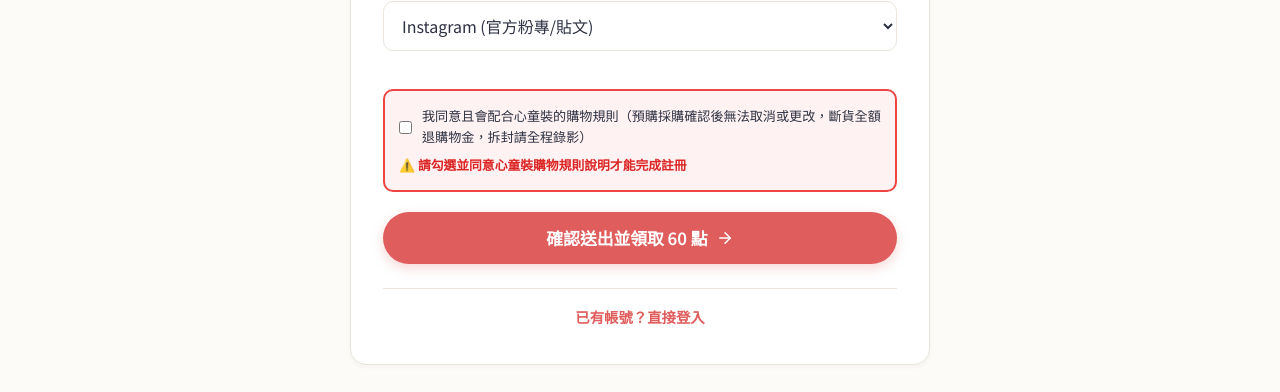
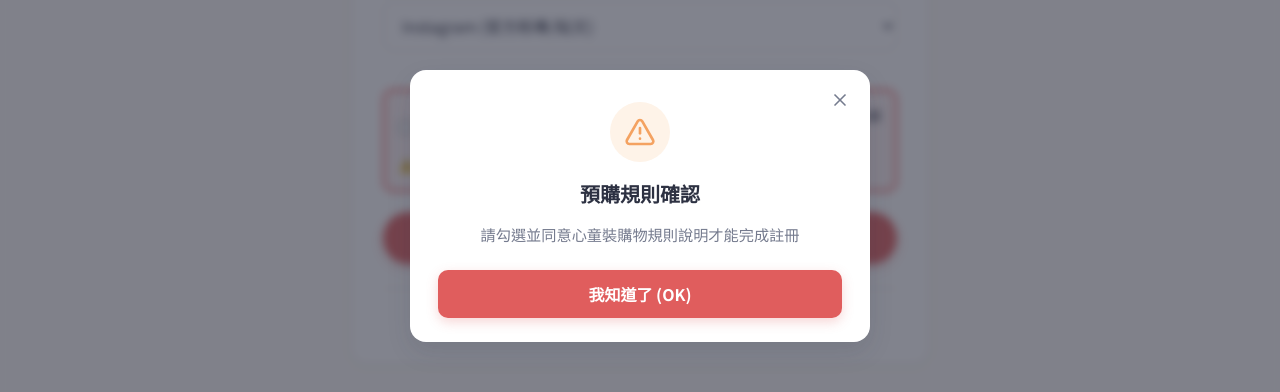
Before and after one commit to johnyu1234/heart-kids-wear, a React (Vite) app in the folder frontend/: page /register in a window 1280 px wide. Both pictures are taken after typing "Sample", "2020-01-15", "name@example.com", "5551234", "Sample123", "Sample123" into the empty fields and a click on the button "確認送出並領取 60 點". Shown: the part 1081-1473 px from the top of the page. Built offline with nearby package versions, Linux system fonts and the light colour scheme; no server answers.

Commit message:
feat(ui): replace browser alert with in-app UI popup modal for registration and checkout

```diff
--- /dev/null
+++ b/frontend/src/components/common/UIModal.jsx
@@ -0,0 +1,131 @@
+import React from "react";
+import { AlertTriangle, AlertCircle, CheckCircle2, Info, X } from "lucide-react";
+import { useTranslation } from "../../i18n/I18nContext";
+
+export function UIModal({
+  isOpen,
+  onClose,
+  title,
+  message,
+  type = "warning",
+  confirmText,
+}) {
+  const { t } = useTranslation();
+
+  if (!isOpen) return null;
+
+  const getIcon = () => {
+    switch (type) {
+      case "error":
+        return <AlertCircle size={32} style={{ color: "#E63946" }} />;
+      case "success":
+        return <CheckCircle2 size={32} style={{ color: "var(--accent-mint)" }} />;
+      case "info":
+        return <Info size={32} style={{ color: "var(--accent-sky)" }} />;
+      case "warning":
+      default:
+        return <AlertTriangle size={32} style={{ color: "var(--accent-gold)" }} />;
+    }
+  };
+
+  const getHeaderBg = () => {
+    switch (type) {
+      case "error":
+        return "#FDE8E8";
+      case "success":
+        return "var(--accent-mint-light)";
+      case "info":
+        return "var(--accent-sky-light)";
+      case "warning":
+      default:
+        return "var(--accent-gold-light)";
+    }
+  };
+
+  return (
+    <div className="modal-overlay" onClick={onClose} style={{ zIndex: 1000 }}>
+      <div
+        className="modal-content"
+        onClick={(e) => e.stopPropagation()}
+        style={{
+          maxWidth: "460px",
+          textAlign: "center",
+          padding: "32px 28px 24px",
+          position: "relative",
+        }}
+      >
+        <button
+          onClick={onClose}
+          aria-label="Close"
+          style={{
+            position: "absolute",
+            top: "16px",
+            right: "16px",
+            color: "var(--text-muted)",
+            padding: "4px",
+            borderRadius: "50%",
+            display: "flex",
+            alignItems: "center",
+            justifyContent: "center",
+          }}
+        >
+          <X size={20} />
+        </button>
+
+        <div
+          style={{
+            width: "60px",
+            height: "60px",
+            borderRadius: "50%",
+            backgroundColor: getHeaderBg(),
+            display: "flex",
+            alignItems: "center",
+            justifyContent: "center",
+            margin: "0 auto 16px",
+          }}
+        >
+          {getIcon()}
+        </div>
+
+        {title && (
+          <h3
+            style={{
+              fontSize: "1.25rem",
+              fontWeight: "700",
+              color: "var(--text-main)",
+              marginBottom: "12px",
+            }}
+          >
+            {title}
+          </h3>
+        )}
+
+        <p
+          style={{
+            color: "var(--text-muted)",
+            fontSize: "0.95rem",
+            lineHeight: "1.6",
+            marginBottom: "24px",
+            whiteSpace: "pre-line",
+          }}
+        >
+          {message}
+        </p>
+
+        <button
+          onClick={onClose}
+          className="btn btn-primary"
+          style={{
+            width: "100%",
+            padding: "12px 20px",
+            borderRadius: "var(--radius-md)",
+            fontWeight: "700",
+            fontSize: "1rem",
+          }}
+        >
+          {confirmText || t("member.cancel") === "取消" ? "我知道了 (OK)" : "OK"}
+        </button>
+      </div>
+    </div>
+  );
+}
--- a/frontend/src/i18n/translations.js
+++ b/frontend/src/i18n/translations.js
@@ -133,6 +133,11 @@ export const translations = {
     "auth.agree_terms_required": "請勾選並同意心童裝購物規則說明才能完成註冊",
     "auth.btn_register_submit": "確認送出並領取 60 點",
     "auth.have_account": "已有帳號？直接登入",
+    "common.notice": "貼心提醒",
+    "common.rules_check": "預購規則確認",
+    "common.ok": "我知道了",
+    "common.error_title": "發生錯誤",
+    "checkout.agree_terms_required": "請勾選同意心童裝預購規則說明才能送出訂單",
 
     // Member Center
     "member.tab_orders": "預購進度查詢",
@@ -306,6 +311,11 @@ export const translations = {
     "auth.agree_terms_required": "Please agree to the Heart Kids Wear pre-order rules to complete registration.",
     "auth.btn_register_submit": "Complete Registration & Get 60 Pts",
     "auth.have_account": "Already have an account? Sign in",
+    "common.notice": "Notice",
+    "common.rules_check": "Pre-Order Rules Notice",
+    "common.ok": "OK, Got It",
+    "common.error_title": "Error",
+    "checkout.agree_terms_required": "Please agree to the Heart Kids Wear pre-order rules to place your order.",
 
     // Member Center
     "member.tab_orders": "Order Milestones",
--- a/frontend/src/pages/public/CheckoutPage.jsx
+++ b/frontend/src/pages/public/CheckoutPage.jsx
@@ -6,6 +6,7 @@ import { useTranslation } from "../../i18n/I18nContext";
 import { api } from "../../api/client";
 import { formatCurrency } from "../../utils/currency";
 import { Truck, AlertTriangle, ShieldCheck, CheckCircle2, ArrowRight } from "lucide-react";
+import { UIModal } from "../../components/common/UIModal";
 
 export function CheckoutPage() {
   const { user } = useAuth();
@@ -24,6 +25,12 @@ export function CheckoutPage() {
   const [pointsCards, setPointsCards] = useState([]);
   const [loading, setLoading] = useState(false);
   const [orderResult, setOrderResult] = useState(null);
+  const [modalConfig, setModalConfig] = useState({
+    isOpen: false,
+    title: "",
+    message: "",
+    type: "warning",
+  });
 
   useEffect(() => {
     if (!user) {
@@ -67,7 +74,12 @@ export function CheckoutPage() {
   const handleSubmitOrder = async (e) => {
     e.preventDefault();
     if (!agreeTerms) {
-      alert("請勾選同意預購規則說明");
+      setModalConfig({
+        isOpen: true,
+        title: t("common.rules_check"),
+        message: t("checkout.agree_terms_required"),
+        type: "warning",
+      });
       return;
     }
 
@@ -90,7 +102,12 @@ export function CheckoutPage() {
       setOrderResult(res.data);
       await clearCart();
     } catch (err) {
-      alert(err.response?.data?.detail || "下單失敗，請稍後再試");
+      setModalConfig({
+        isOpen: true,
+        title: t("common.error_title"),
+        message: err.response?.data?.detail || "下單失敗，請稍後再試",
+        type: "error",
+      });
     } finally {
       setLoading(false);
     }
@@ -340,6 +357,15 @@ export function CheckoutPage() {
           </div>
         </div>
       </form>
+
+      {/* In-App UI Pop Up Modal */}
+      <UIModal
+        isOpen={modalConfig.isOpen}
+        onClose={() => setModalConfig((prev) => ({ ...prev, isOpen: false }))}
+        title={modalConfig.title}
+        message={modalConfig.message}
+        type={modalConfig.type}
+      />
     </div>
   );
 }
--- a/frontend/src/pages/public/RegisterPage.jsx
+++ b/frontend/src/pages/public/RegisterPage.jsx
@@ -3,6 +3,7 @@ import { Link, useNavigate } from "react-router-dom";
 import { useAuth } from "../../context/AuthContext";
 import { useTranslation } from "../../i18n/I18nContext";
 import { Gift, ExternalLink, ArrowRight, ShieldCheck } from "lucide-react";
+import { UIModal } from "../../components/common/UIModal";
 
 export function RegisterPage() {
   const { register } = useAuth();
@@ -25,6 +26,13 @@ export function RegisterPage() {
 
   const [error, setError] = useState("");
   const [loading, setLoading] = useState(false);
+  const [modalConfig, setModalConfig] = useState({
+    isOpen: false,
+    title: "",
+    message: "",
+    type: "warning",
+    onCloseCallback: null,
+  });
 
   const handleChange = (e) => {
     const { name, value, type, checked } = e.target;
@@ -39,15 +47,27 @@ export function RegisterPage() {
     setError("");
 
     if (formData.password !== formData.confirmPassword) {
-      const msg = "兩次輸入的密碼不相符";
+      const msg = "兩次輸入的密碼不相符，請重新確認";
       setError(msg);
-      alert(msg);
+      setModalConfig({
+        isOpen: true,
+        title: t("common.notice"),
+        message: msg,
+        type: "warning",
+        onCloseCallback: null,
+      });
       return;
     }
     if (!formData.agree_terms) {
       const msg = t("auth.agree_terms_required") || "請勾選並同意心童裝購物規則說明才能完成註冊";
       setError(msg);
-      alert(msg);
+      setModalConfig({
+        isOpen: true,
+        title: t("common.rules_check"),
+        message: msg,
+        type: "warning",
+        onCloseCallback: null,
+      });
       return;
     }
 
@@ -66,12 +86,23 @@ export function RegisterPage() {
         agreed_to_rules: formData.agree_terms,
       });
 
-      alert("🎉 註冊成功！系統已為您存入 60 點首購免運禮物卡！");
-      navigate("/products");
+      setModalConfig({
+        isOpen: true,
+        title: "🎉 註冊成功",
+        message: "恭喜您！系統已為您存入 60 點首購免運禮物卡！",
+        type: "success",
+        onCloseCallback: () => navigate("/products"),
+      });
     } catch (err) {
       const errorDetail = err.response?.data?.detail || "註冊失敗，請確認資料是否填寫完整";
       setError(errorDetail);
-      alert(errorDetail);
+      setModalConfig({
+        isOpen: true,
+        title: t("common.error_title"),
+        message: errorDetail,
+        type: "error",
+        onCloseCallback: null,
+      });
     } finally {
       setLoading(false);
     }
@@ -304,6 +335,20 @@ export function RegisterPage() {
           </Link>
         </div>
       </div>
+
+      {/* In-App UI Pop Up Modal */}
+      <UIModal
+        isOpen={modalConfig.isOpen}
+        onClose={() => {
+          setModalConfig((prev) => ({ ...prev, isOpen: false }));
+          if (modalConfig.onCloseCallback) {
+            modalConfig.onCloseCallback();
+          }
+        }}
+        title={modalConfig.title}
+        message={modalConfig.message}
+        type={modalConfig.type}
+      />
     </div>
   );
 }
```
Also changed, not shown: frontend/tests/admin_auth_test.mjs (+5 -0 lines), frontend/tests/auth_test.mjs (+25 -6 lines).
